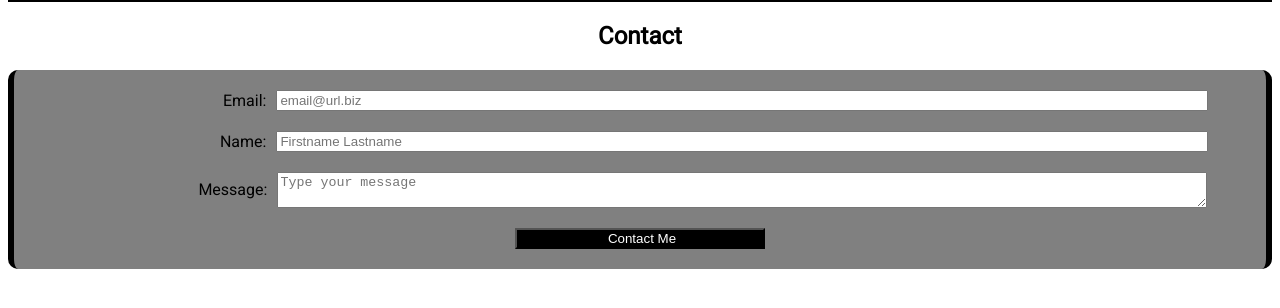
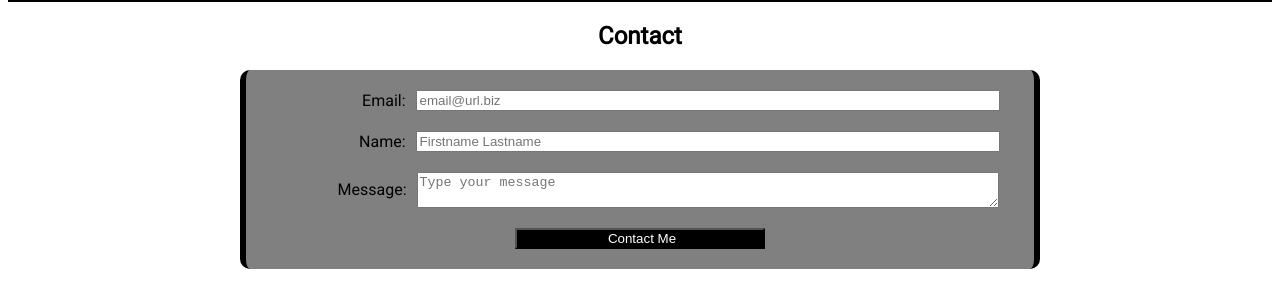
Before and after one commit to AThomasBianchi/BianchiPortfolio, a plain HTML site: page contact.html in a window 1280 px wide. Shown: the part 128-436 px from the top of the page. Drawn offline with Linux system fonts and the light colour scheme.

Commit message:
max width form

```diff
--- a/stylesheet.css
+++ b/stylesheet.css
@@ -122,6 +122,8 @@ h2 {
     justify-content: center;
     align-items: center;
     flex-wrap: wrap;
+    max-width: 768px;
+    margin: auto;
   }
 
   form label, form input, form textarea {
```
